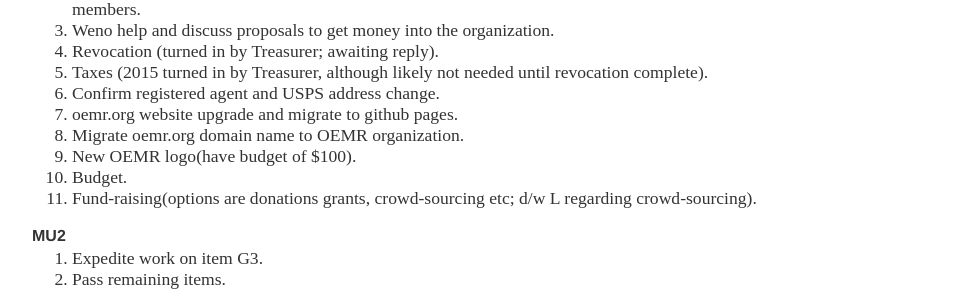
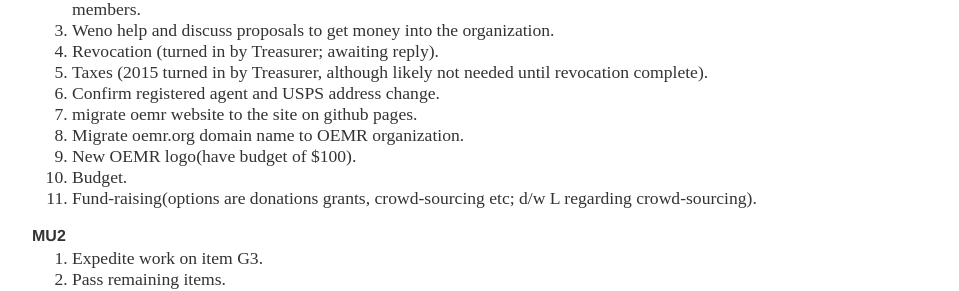
Before and after one commit to bradymiller/bradymiller.github.io, a Jekyll site: the page built from todo/index.md, in a window 1280 px wide. Shown: the part 985-1276 px from the top of the page, without its empty margins (160-1119 px from the left). Built offline with Jekyll 4.4.1, drawn with Linux system fonts in a browser that asks for light colours.

Commit message:
Update todo list

```diff
--- a/todo/index.md
+++ b/todo/index.md
@@ -42,7 +42,7 @@ layout: default
 1. Revocation (turned in by Treasurer; awaiting reply).
 1. Taxes (2015 turned in by Treasurer, although likely not needed until revocation complete).
 1. Confirm registered agent and USPS address change.
-1. oemr.org website upgrade and migrate to github pages.
+1. migrate oemr website to the site on github pages.
 1. Migrate oemr.org domain name to OEMR organization.
 1. New OEMR logo(have budget of $100).
 1. Budget.
```
